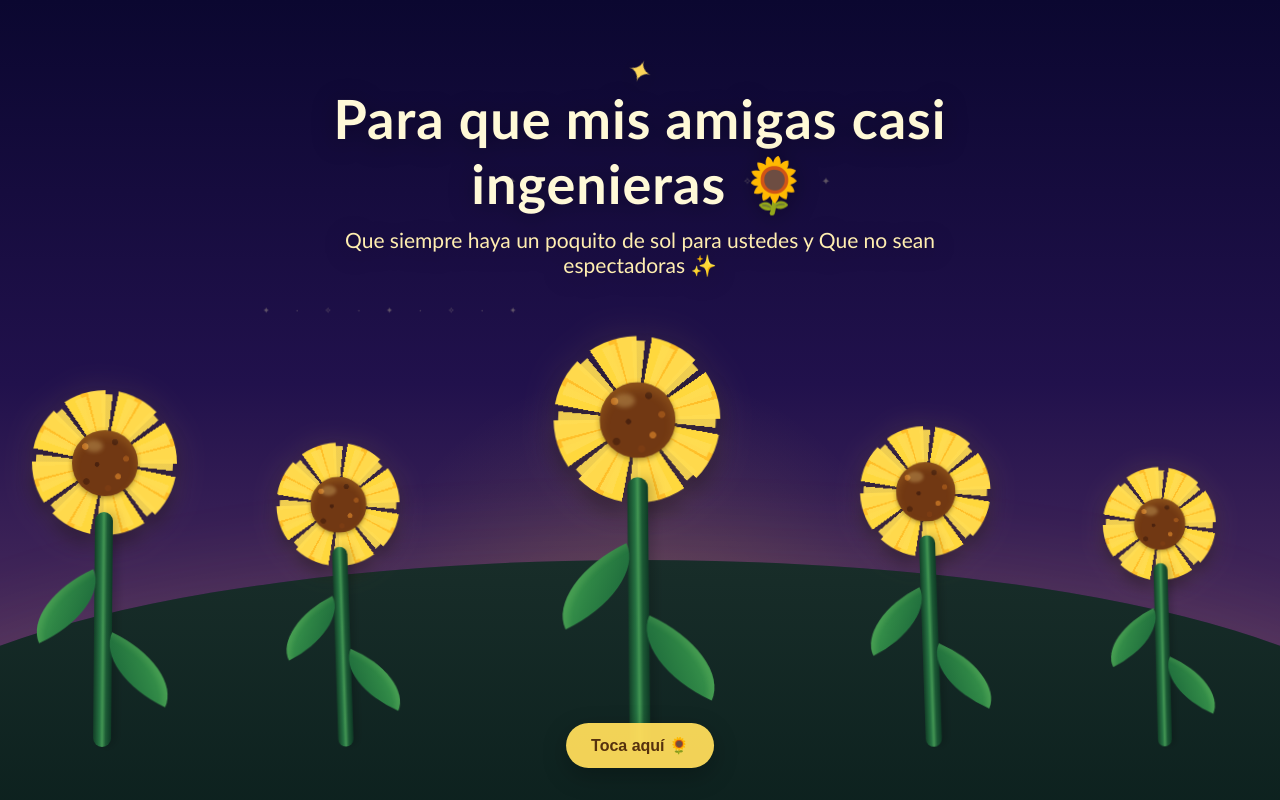
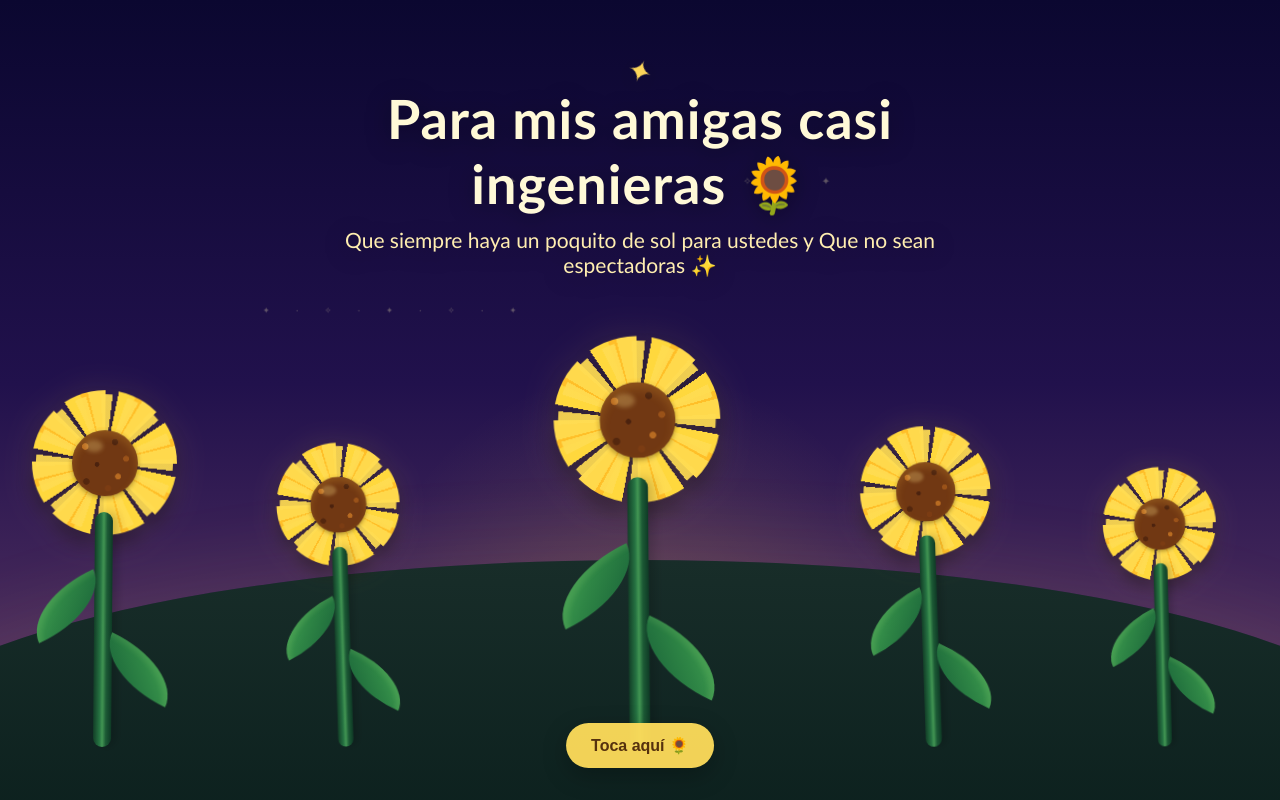
Before and after one commit to fcomdc/Sunflower, a plain HTML site: page index.html in a window 1280 px wide. Drawn offline with Linux system fonts and the light colour scheme.

Commit message:
Update heading text in index.html

```diff
--- a/index.html
+++ b/index.html
@@ -11,7 +11,7 @@
       <div class="stars"></div>
       <div class="message">
         <span class="sparkle">✦</span>
-        <h1>Para que mis amigas casi ingenieras 🌻</h1>
+        <h1>Para mis amigas casi ingenieras 🌻</h1>
         <p>
           Que siempre haya un poquito de sol para ustedes y Que no sean
           espectadoras ✨
```
